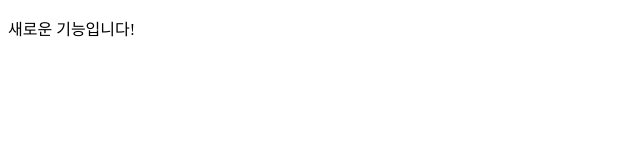
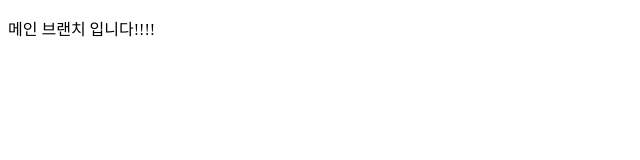
Before and after one commit to attractiveone/GitIniTest, a plain HTML site: page index.html in a window 1280 px wide. Shown: the full height of the page, 0-640 px from the left. Drawn offline with Linux system fonts and the light colour scheme.

Commit message:
메인 브랜치 계속 변경

```diff
--- a/index.html
+++ b/index.html
@@ -5,11 +5,11 @@
     <meta charset="UTF-8">
     <meta http-equiv="X-UA-Compatible" content="IE=edge">
     <meta name="viewport" content="width=device-width, initial-scale=1.0">
-    <title>메인은 계속적으로 새 브랜치 영향 없이 진행!!</title>
+    <title>충돌이 날까?!!</title>
 </head>
 
 <body>
-    <p>새로운 기능입니다!</p>
+    <p>메인 브랜치 입니다!!!!</p>
 </body>
 
 </html>
```
